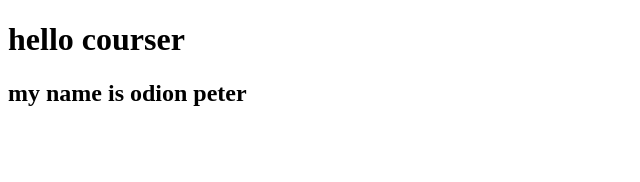
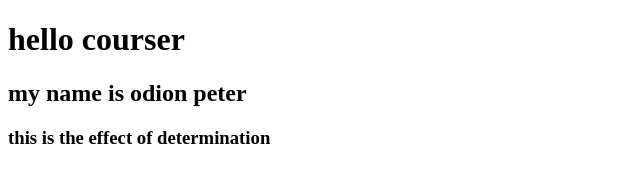
Before and after one commit to odisi-1/practice, a plain HTML site: page index.html in a window 1280 px wide. Shown: the whole page, without its empty margins (0-640 px from the left). Drawn offline with Linux system fonts and the light colour scheme.

Commit message:
small addition

```diff
--- a/index.html
+++ b/index.html
@@ -6,5 +6,6 @@
 <body>
 	<h1>hello courser</h1>
 	<h2>my name is odion peter</h2>
+	<h3>this is the effect of determination</h3>
 </body>
 </html>
```
